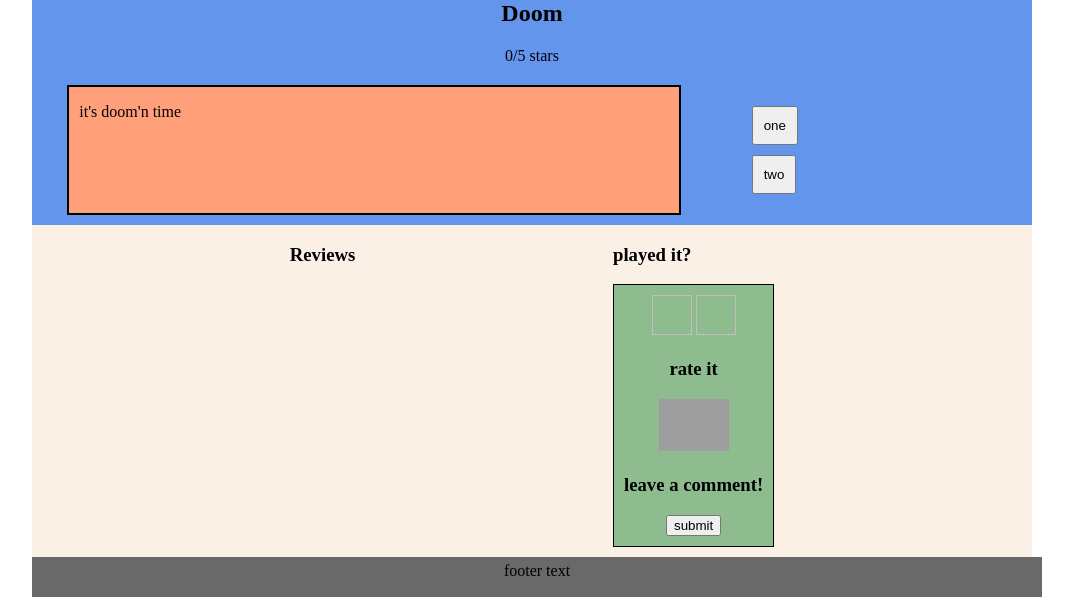
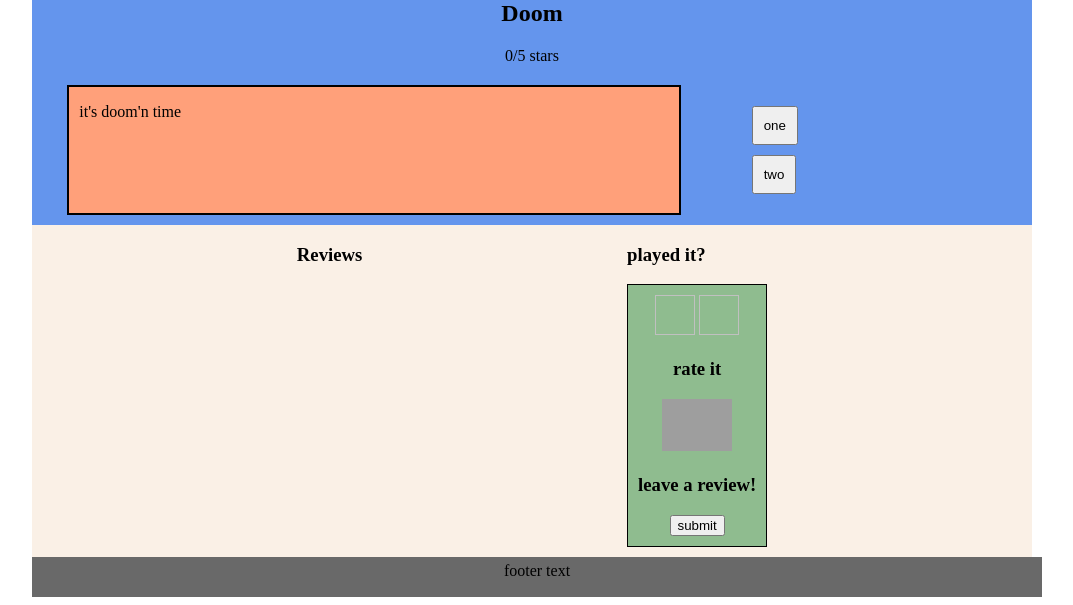
Before and after one commit to oliviascout/DesignStudioProject, a Django app: a page that uses gameapp/templates/gamepage.html in a window 1280 px wide. Shown: the part 292-897 px from the top of the page, without its empty margins (108-1181 px from the left). Run offline with Django 5.2, Linux system fonts and the light colour scheme; data comes from the database, SQL or seed files in the repository; grey boxes are pictures that could not be loaded.

Commit message:
changes to gamepage

```diff
--- a/gameapp/templates/gamepage.html
+++ b/gameapp/templates/gamepage.html
@@ -104,7 +104,7 @@
                                     awaiting moderation
                                 </div>
                             {% else %}
-                                <h3>leave a comment!</h3>
+                                <h3>leave a review!</h3>
                                 <form method="post">
                                     {% csrf_token %}
                                     {{ review_form.as_p }}
```
